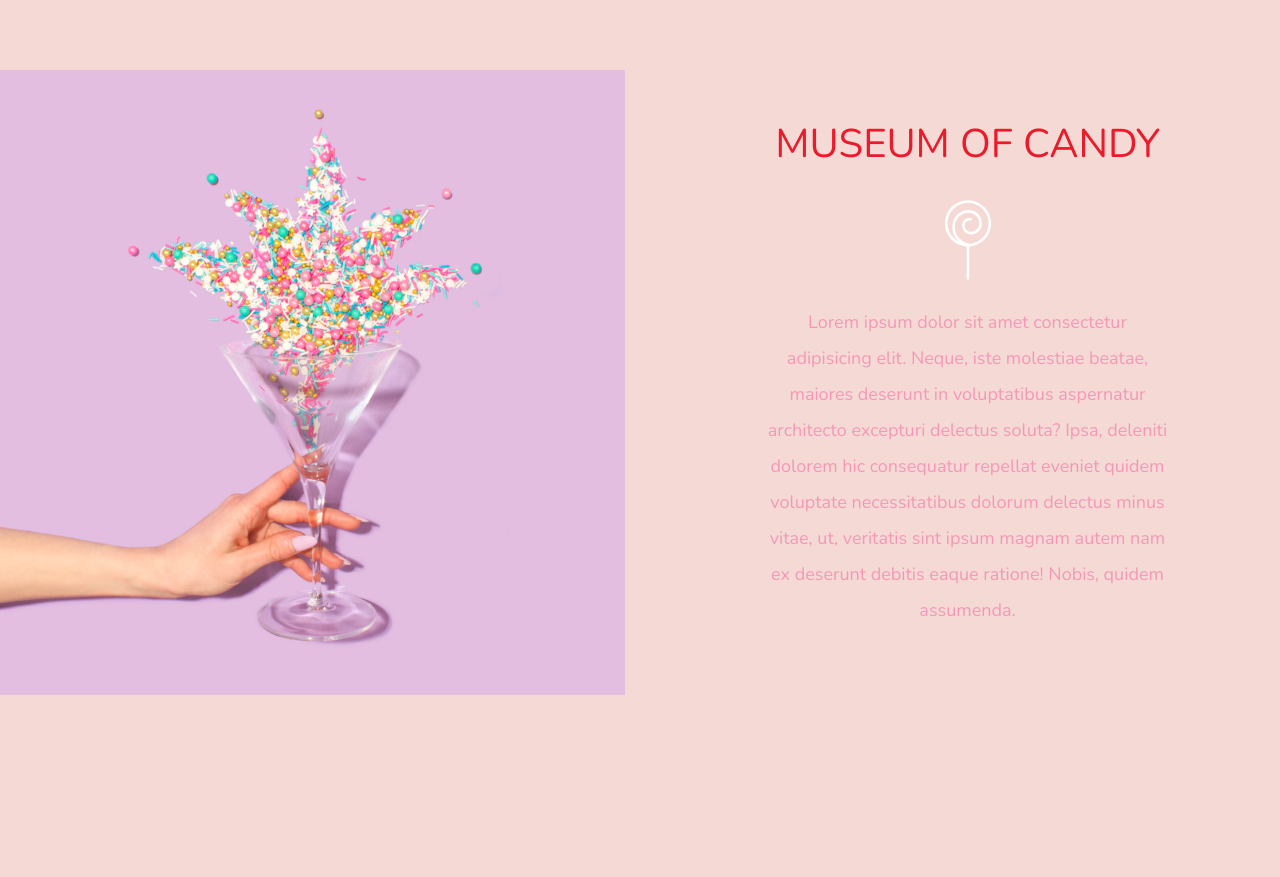
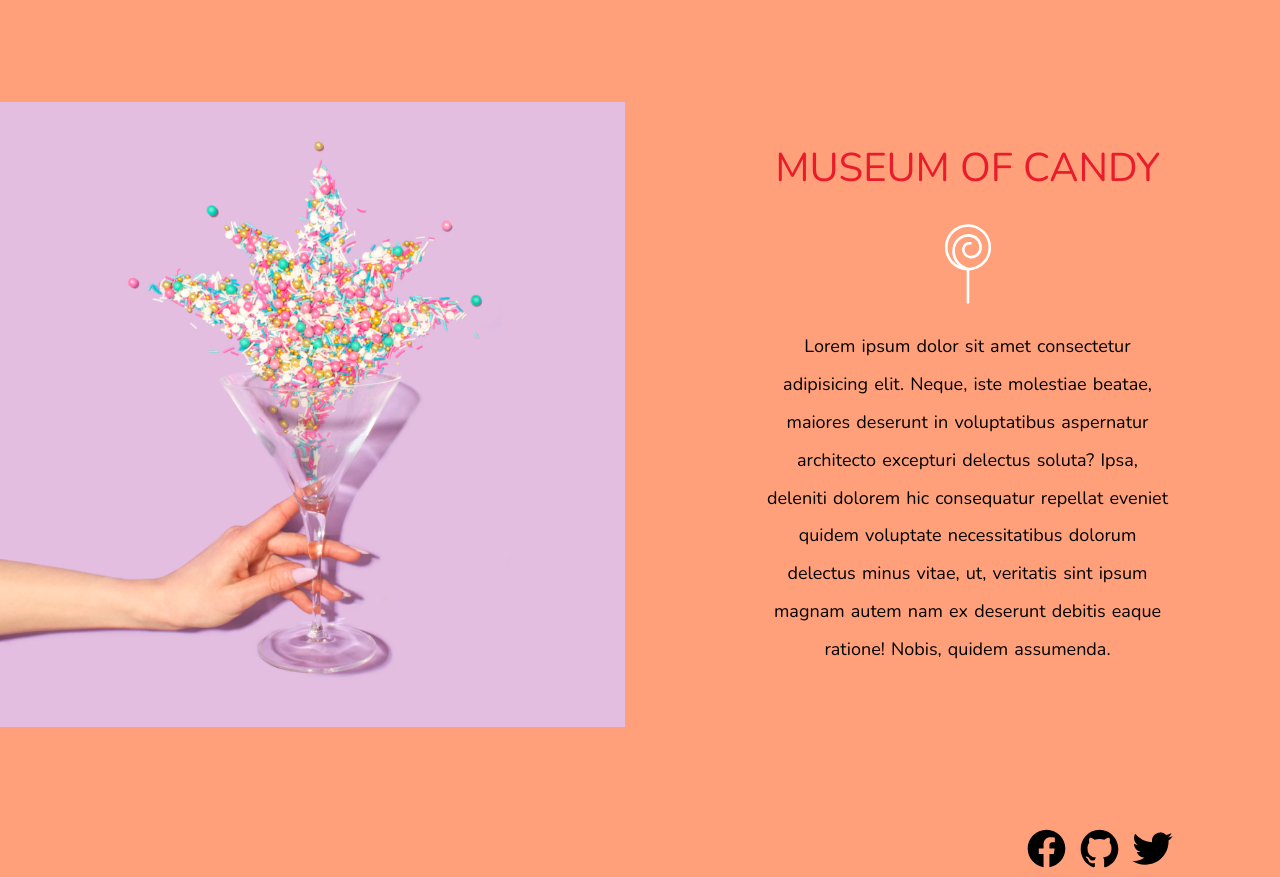
Before and after one commit to anoshaahmed/candy-museum, a plain HTML site: page index.html in a window 1280 px wide. Shown: the part 1920-2797 px from the top of the page. Before the commit the page ends 2715 px from the top, so only its background shows below. Drawn offline with nearby package versions, Linux system fonts and the light colour scheme.

Commit message:
Add Icons & Changed CSS Design

```diff
--- a/index.html
+++ b/index.html
@@ -126,6 +126,18 @@
       </div>
     </div>
   </section>
+
+  <section class="box3">
+    <div class="social">
+      <span><a href="https://www.facebook.com/profile.php?id=100042703085911" target="_blank"><img class="icons"
+            src="icons/logo-facebook.svg" alt="logo-facebookr"></a></span>
+      <span><a href="https://github.com/GitHub-dev12345" target="_blank"><img class="icons" src="icons/logo-github.svg"
+            alt="logo-github"></a></span>
+      <span><a href="https://twitter.com/DevRath57659120" target="_blank"><img class="icons"
+            src="icons/logo-twitter.svg" alt="logo-twitter"></a></span>
+    </div>
+  </section>
+
   <!-- Optional JavaScript -->
   <!-- jQuery first, then Popper.js, then Bootstrap JS -->
   <script src="https://code.jquery.com/jquery-3.3.1.slim.min.js"
--- a/style.css
+++ b/style.css
@@ -1,15 +1,15 @@
 body {
-    background-color: #f5d9d5;
+    background-color:lightsalmon;
     font-family: "Nunito", sans-serif;
 }
 
 #mainNav {
-    font-size: 1.5rem;
-    font-weight: 100;
+    font-size: 1.6rem;
+    font-weight: 400;
 }
 
 .navbar.scrolled {
-    background: #e4bee0;
+    background: hotpink;
     transition: background 500ms;
 }
 
@@ -43,20 +43,21 @@
 } */
 
 #headingGroup h1 {
-    font-weight: 100;
+    font-weight: 400;
     font-size: 4rem;
 }
 
 .para h2 {
-    font-weight: 100;
+    font-weight: 400;
     color: #ea1c2c;
 }
 
 .para p {
-    color: #f498b8;
-    line-height: 2;
+    color: black;
+    line-height: 2.1;
+    word-spacing: 1.5px;
     font-size: 1.125rem;
-    font-weight: 100;
+    font-weight: 400;
 }
 
 .row {
@@ -66,6 +67,21 @@
 
 .row:first-child {
     margin-top: 0px;
+}
+
+.social{
+    float: right;
+    margin-right: 100px;
+    margin-bottom: 20px;
+}
+
+.icons{
+    width: 43px;
+    margin-right: 6px;
+}
+
+.icons:hover{
+    opacity: 0.5;
 }
 
 @media (max-width: 1200px) {
```
Also changed, not shown: icons/logo-facebook.svg (added), icons/logo-github.svg (added), icons/logo-twitter.svg (added).
